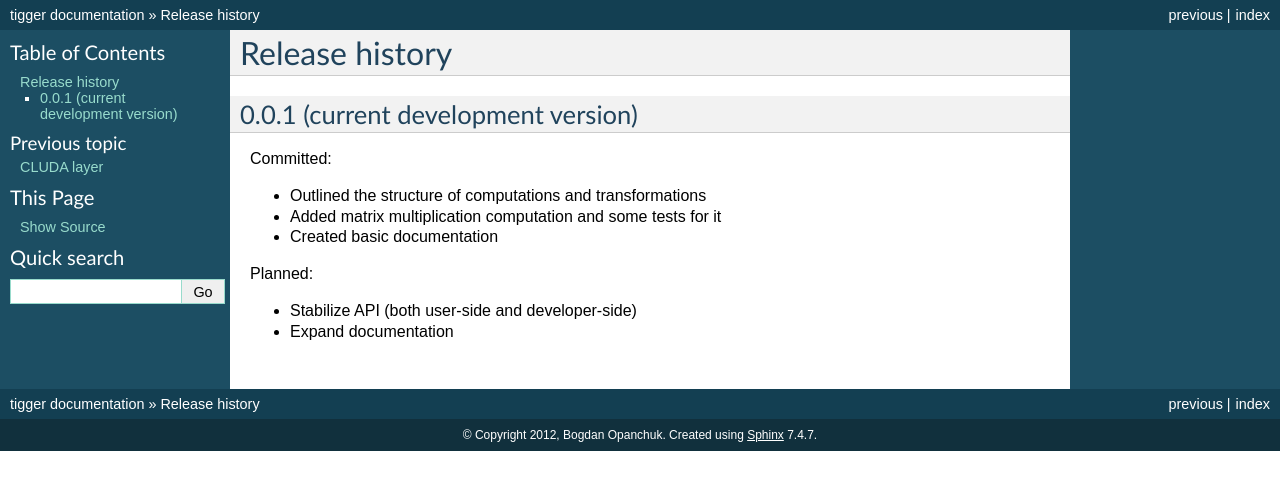
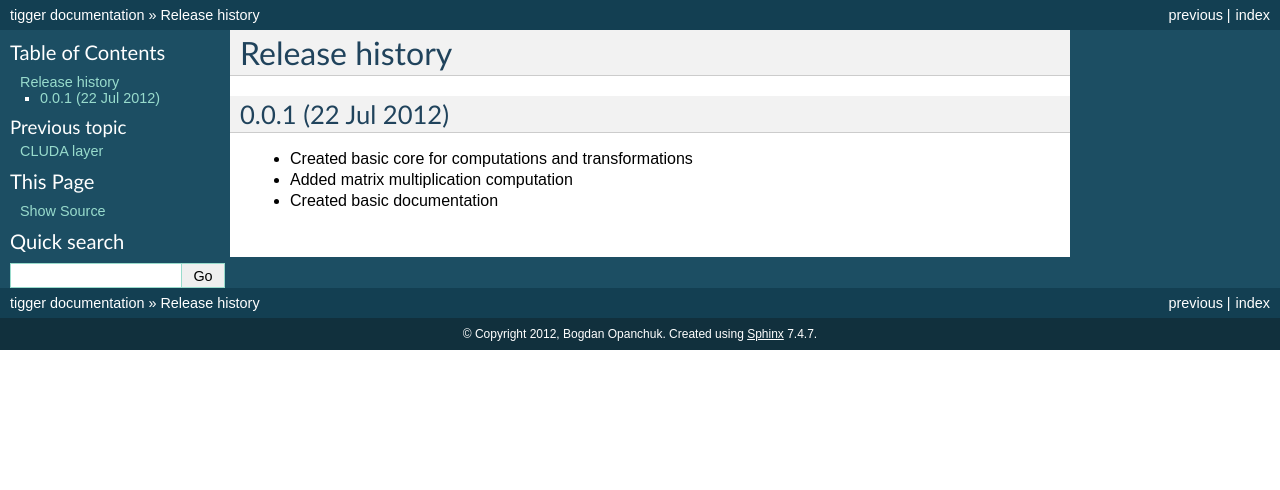
Before and after one commit to fjarri/reikna, a Sphinx documentation site: the page built from doc/source/history.rst, in a window 1280 px wide. Shown: the top 490 px of the page. Built offline with Sphinx 7.4.7, drawn with Linux system fonts in a browser that asks for light colours; the version number could not be read and is left out.

Commit message:
doc/source/history: updated

```diff
--- a/doc/source/history.rst
+++ b/doc/source/history.rst
@@ -1,16 +1,9 @@
 Release history
 ===============
 
-0.0.1 (current development version)
------------------------------------
+0.0.1 (22 Jul 2012)
+-------------------
 
-Committed:
-
-* Outlined the structure of computations and transformations
-* Added matrix multiplication computation and some tests for it
+* Created basic core for computations and transformations
+* Added matrix multiplication computation
 * Created basic documentation
-
-Planned:
-
-* Stabilize API (both user-side and developer-side)
-* Expand documentation
```
